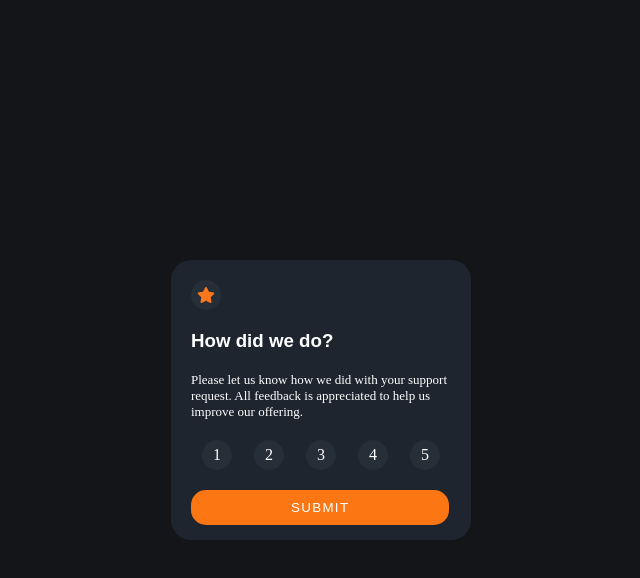
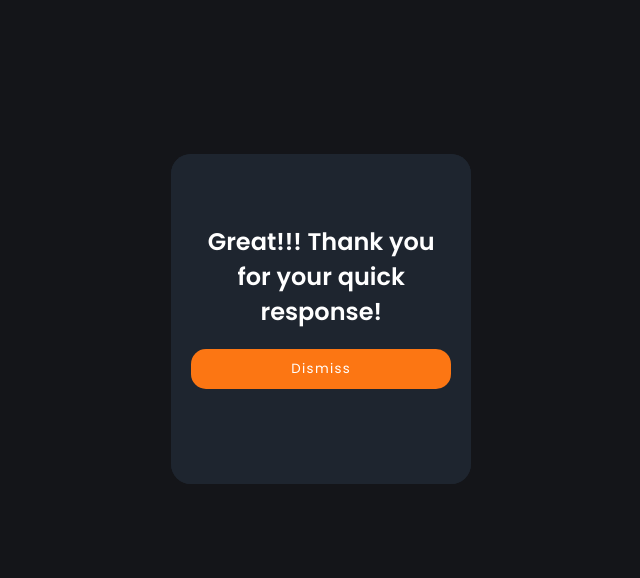
Before and after one commit to Uwakmfon-Ekong/mini-assignment, a plain HTML site: page index.html in a window 1280 px wide. Both pictures are taken after a click on the button "SUBMIT". Shown: the whole page, without its empty margins (319-959 px from the left). Drawn offline with Linux system fonts and the light colour scheme.

Commit message:
Add files via upload

```diff
--- a/index.css
+++ b/index.css
@@ -1,26 +1,25 @@
+@import url("https://fonts.googleapis.com/css2?family=Open+Sans:wght@400;500;600;700&family=Poppins:wght@400;500;600&display=swap");
 * {
   margin: 0;
   padding: 0;
   box-sizing: border-box;
-  /* margin: auto; */
+  font-family: "Poppins", sans-serif;
 }
 body {
   background: #141519;
-  min-height: 100vh;
-  display: grid;
-  place-items: center;
 }
-
 .container {
   width: 300px;
-  height: 280px;
+  height: 330px;
+  justify-content: center;
+  align-items: center;
   padding: 20px;
+  margin: auto;
   border-radius: 20px;
+  margin-top: 12%;
   background: #1e252f;
 }
-
-.icon,
-.icon-head {
+.icon {
   width: 30px;
   height: 30px;
   border-radius: 50%;
@@ -29,6 +28,7 @@ body {
   justify-content: center;
   align-items: center;
 }
+
 .icon.active {
   background: hsl(25, 97%, 53%);
   color: hsl(0, 0%, 100%);
@@ -37,6 +37,7 @@ body {
 .icon:hover {
   background: hsl(25, 97%, 53%);
   color: hsl(0, 0%, 100%);
+  cursor: pointer;
 }
 icon:focus {
   background: hsl(217, 12%, 63%);
@@ -55,6 +56,9 @@ p {
   display: flex;
   justify-content: space-around;
 }
+.icon:hover.p {
+  font-size: 15px;
+}
 button {
   padding: 10px 100px;
   display: flex;
@@ -65,8 +69,9 @@ button {
   letter-spacing: 0.1em;
 }
 button:hover {
-  background: hsl(0, 0%, 100%);
-  color: hsl(25, 97%, 53%);
+  background: #fff;
+  color: #fc7613;
+  cursor: pointer;
 }
 .content-box {
   background: #1e252f;
@@ -76,6 +81,33 @@ p,
   margin-top: 20px;
 }
 h3 {
-  font-family: Arial, Helvetica, sans-serif;
+  /* font-family: Arial, Helvetica, sans-serif; */
   margin-top: 20px;
 }
+
+.center {
+  position: absolute;
+  top: 0;
+  left:38.3%;
+}
+.popup{
+  width: 300px;
+  height: 330px;
+  justify-content: center;
+  align-items: center;
+  padding: 20px;
+  margin: auto;
+  border-radius: 20px;
+  margin-top: 12%;
+  background: #1e252f;
+  display:none
+  /* transform:translate(-50%, -50%) scale(0.5) */
+}
+
+h2{
+  text-align: center;
+  margin-top: 50px;
+}
+.popup.active{
+  display:block
+}
--- a/index.html
+++ b/index.html
@@ -10,7 +10,7 @@
 </head>
 <body>
     <div class="container">
-        <div class="icon-head">
+        <div class="icon">
             <i class="fa-solid fa-star" style="color: #fc761a;"></i>
         </div>
         <h3>How did we do?</h3>
@@ -26,8 +26,16 @@
              <div class="icon">4</div>
              <div class="icon">5</div>
         </div>
-        <button type="submit">SUBMIT</button>
+        <button type="submit" id="submit">SUBMIT</button>
 </div>
-<script src="./app.js"></script>
+<div class="popup center">
+    <div class="cover">
+    <h2>Great!!! Thank you for your  quick response!</h3>
+        </div>
+    <div class="dismiss-Btn">
+        <button id="dismiss-popup-Btn">Dismiss</button>
+    </div>
+</div>
+<script src="script.js"></script>
 </body>
 </html>
--- /dev/null
+++ b/script.js
@@ -0,0 +1,31 @@
+document.getElementById("submit").addEventListener("click", function () {
+  console.log('click working')
+  const el = document.getElementsByClassName("popup");
+  console.log(el)
+    el[0].classList.add("active");
+});
+
+
+document
+  .getElementById("dismiss-popup-Btn")
+  .addEventListener("click", function () {
+    console.log("click working");
+    const dismiss = document.getElementsByClassName("popup");
+    console.log(dismiss);
+    dismiss[0].classList.remove("active");
+  });
+  // Get references to the icon elements
+const iconElements = document.querySelectorAll('.icon');
+
+// Add a click event listener to each icon element
+iconElements.forEach((icon, index) => {
+  icon.addEventListener('click', () => {
+    // Remove the "active" class from all icons
+    iconElements.forEach((icon) => {
+      icon.classList.remove('active');
+    });
+
+    // Add the "active" class to the clicked icon
+    icon.classList.add('active');
+  });
+});
```
